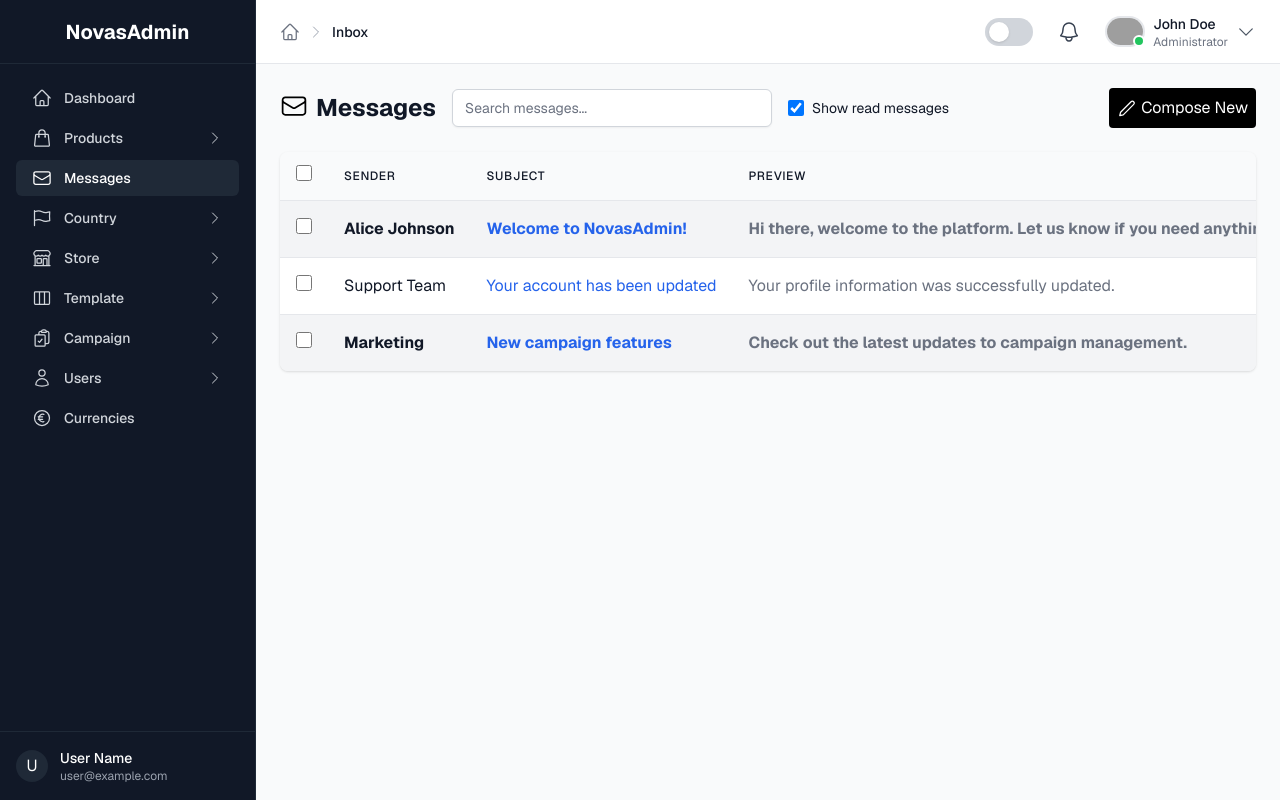
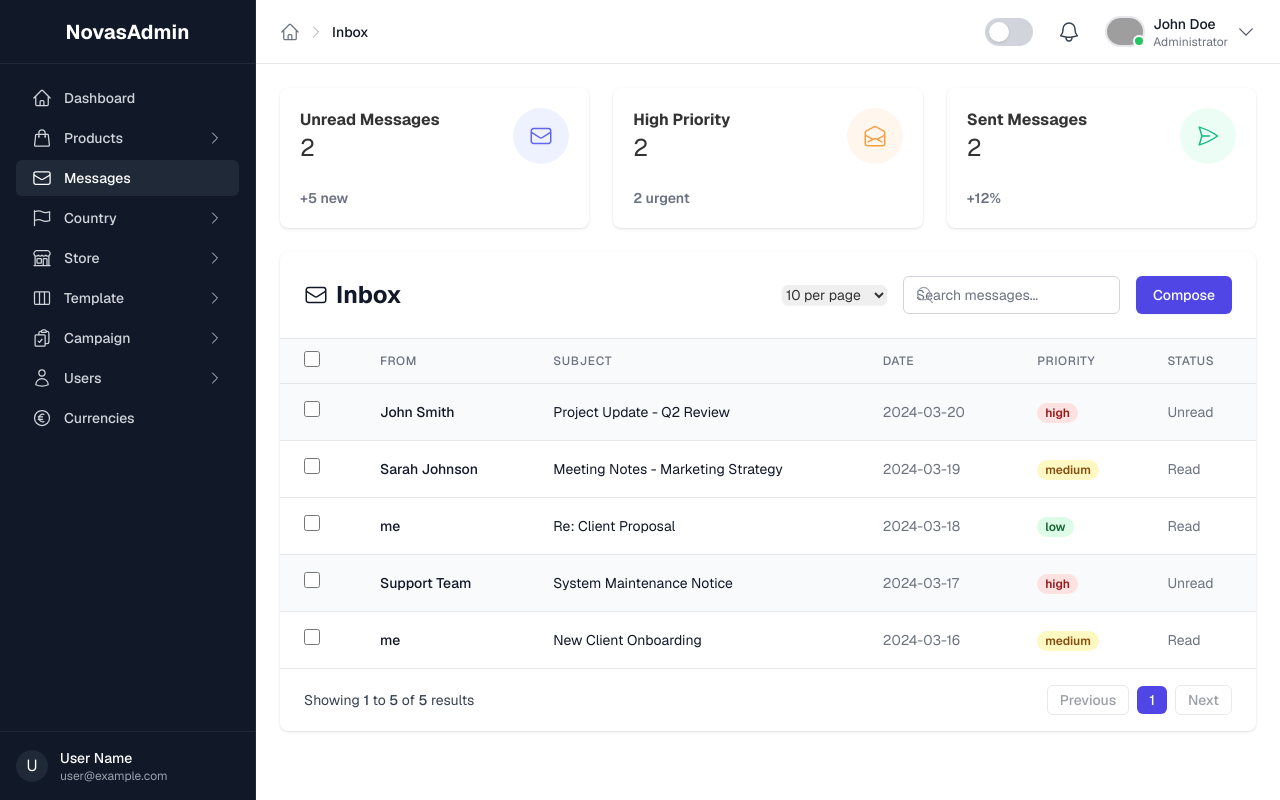
Before and after one commit to einfoengine/novasadmin, a Next.js app: page /inbox in a window 1280 px wide. Built offline with nearby package versions, Linux system fonts and the light colour scheme; grey boxes are pictures that could not be loaded.

Commit message:
Message page in progress

```diff
--- /dev/null
+++ b/public/messages.json
@@ -0,0 +1,49 @@
+{
+  "messages": [
+    {
+      "id": "1",
+      "from": "John Smith",
+      "subject": "Project Update - Q2 Review",
+      "content": "Hi team, I wanted to share the latest updates on our Q2 project progress...",
+      "date": "2024-03-20",
+      "read": false,
+      "priority": "high"
+    },
+    {
+      "id": "2",
+      "from": "Sarah Johnson",
+      "subject": "Meeting Notes - Marketing Strategy",
+      "content": "Here are the key points from today's marketing strategy meeting...",
+      "date": "2024-03-19",
+      "read": true,
+      "priority": "medium"
+    },
+    {
+      "id": "3",
+      "from": "me",
+      "subject": "Re: Client Proposal",
+      "content": "I've reviewed the proposal and have some suggestions...",
+      "date": "2024-03-18",
+      "read": true,
+      "priority": "low"
+    },
+    {
+      "id": "4",
+      "from": "Support Team",
+      "subject": "System Maintenance Notice",
+      "content": "Please be advised that our system will undergo maintenance...",
+      "date": "2024-03-17",
+      "read": false,
+      "priority": "high"
+    },
+    {
+      "id": "5",
+      "from": "me",
+      "subject": "New Client Onboarding",
+      "content": "I've completed the initial setup for the new client...",
+      "date": "2024-03-16",
+      "read": true,
+      "priority": "medium"
+    }
+  ]
+}
--- a/src/app/inbox/page.tsx
+++ b/src/app/inbox/page.tsx
@@ -1,214 +1,294 @@
 "use client";
 
+import { useState, useEffect } from "react";
 import Link from "next/link";
-import { useState } from "react";
-import { useRouter } from "next/navigation";
-import { EnvelopeIcon, StarIcon, TrashIcon, ArchiveBoxIcon, CheckCircleIcon } from "@heroicons/react/24/outline";
+import {
+  EnvelopeIcon,
+  EnvelopeOpenIcon,
+  PaperAirplaneIcon,
+  MagnifyingGlassIcon,
+  ArchiveBoxIcon,
+  TrashIcon
+} from "@heroicons/react/24/outline";
+import StatsCard from "@/components/StatsCard";
 
 interface Message {
-  id: number;
-  sender: string;
+  id: string;
+  from: string;
   subject: string;
-  preview: string;
+  content: string;
   date: string;
-  unread: boolean;
-  starred: boolean;
+  read: boolean;
+  priority: "high" | "medium" | "low";
 }
 
-const mockMessages: Message[] = [
-  {
-    id: 1,
-    sender: "Alice Johnson",
-    subject: "Welcome to NovasAdmin!",
-    preview: "Hi there, welcome to the platform. Let us know if you need anything!",
-    date: "2025-05-16",
-    unread: true,
-    starred: false,
-  },
-  {
-    id: 2,
-    sender: "Support Team",
-    subject: "Your account has been updated",
-    preview: "Your profile information was successfully updated.",
-    date: "2025-05-15",
-    unread: false,
-    starred: true,
-  },
-  {
-    id: 3,
-    sender: "Marketing",
-    subject: "New campaign features",
-    preview: "Check out the latest updates to campaign management.",
-    date: "2025-05-14",
-    unread: true,
-    starred: false,
-  },
-];
+export default function InboxPage() {
+  const [messages, setMessages] = useState<Message[]>([]);
+  const [loading, setLoading] = useState(true);
+  const [searchTerm, setSearchTerm] = useState("");
+  const [itemsPerPage, setItemsPerPage] = useState(10);
+  const [currentPage, setCurrentPage] = useState(1);
+  const [selectedIds, setSelectedIds] = useState<string[]>([]);
 
-export default function InboxPage() {
-  const [messages, setMessages] = useState<Message[]>(mockMessages);
-  const [selectedIds, setSelectedIds] = useState<number[]>([]);
-  const [search, setSearch] = useState("");
-  const [showRead, setShowRead] = useState(true);
-  const router = useRouter();
+  useEffect(() => {
+    const fetchMessages = async () => {
+      try {
+        const response = await fetch('/messages.json');
+        const data = await response.json();
+        setMessages(Array.isArray(data) ? data : data.messages || []);
+        setLoading(false);
+      } catch (error) {
+        console.error('Error fetching messages:', error);
+        setMessages([]);
+        setLoading(false);
+      }
+    };
 
-  // Filtered and searched messages
-  const filteredMessages = messages.filter((msg) => {
-    const matchesSearch =
-      msg.sender.toLowerCase().includes(search.toLowerCase()) ||
-      msg.subject.toLowerCase().includes(search.toLowerCase()) ||
-      msg.preview.toLowerCase().includes(search.toLowerCase());
-    const matchesRead = showRead ? true : msg.unread;
-    return matchesSearch && matchesRead;
-  });
+    fetchMessages();
+  }, []);
 
-  const handleSelect = (id: number) => {
-    setSelectedIds((prev) =>
-      prev.includes(id) ? prev.filter((sid) => sid !== id) : [...prev, id]
+  if (loading) {
+    return (
+      <div className="p-6">
+        <div className="flex items-center justify-center h-64">
+          <div className="text-gray-500">Loading messages...</div>
+        </div>
+      </div>
+    );
+  }
+
+  const filteredMessages = messages.filter(message =>
+    message.from.toLowerCase().includes(searchTerm.toLowerCase()) ||
+    message.subject.toLowerCase().includes(searchTerm.toLowerCase()) ||
+    message.content.toLowerCase().includes(searchTerm.toLowerCase())
+  );
+
+  const totalPages = Math.ceil(filteredMessages.length / itemsPerPage);
+  const startIndex = (currentPage - 1) * itemsPerPage;
+  const paginatedMessages = filteredMessages.slice(startIndex, startIndex + itemsPerPage);
+
+  const handleSelect = (id: string) => {
+    setSelectedIds(prev =>
+      prev.includes(id) ? prev.filter(sid => sid !== id) : [...prev, id]
+    );
+  };
+
+  const handleSelectAll = () => {
+    setSelectedIds(prev =>
+      prev.length === paginatedMessages.length ? [] : paginatedMessages.map(m => m.id)
     );
   };
 
   const handleDelete = () => {
-    setMessages((msgs) => msgs.filter((msg) => !selectedIds.includes(msg.id)));
+    setMessages(prev => prev.filter(msg => !selectedIds.includes(msg.id)));
     setSelectedIds([]);
   };
 
-
   const handleArchive = () => {
-    setMessages((msgs) => msgs.filter((msg) => !selectedIds.includes(msg.id)));
+    // In a real app, this would move messages to an archive
+    setMessages(prev => prev.filter(msg => !selectedIds.includes(msg.id)));
     setSelectedIds([]);
   };
 
+  const unreadCount = messages.filter(m => !m.read).length;
+  const highPriorityCount = messages.filter(m => m.priority === "high").length;
+  const sentCount = messages.filter(m => m.from === "me").length;
+
   return (
-    <div className="min-h-screen bg-gray-50 text-gray-900">
     <div className="p-6">
-        <div className="flex flex-col sm:flex-row sm:items-center sm:justify-between gap-4 mb-6">
-          <div className="flex items-center gap-4 flex-1 min-w-0">
-            <h1 className="text-2xl font-bold flex gap-2 shrink-0">
-              <EnvelopeIcon className="h-7 w-7 text-black" /> Messages
-            </h1>
+      <div className="grid grid-cols-1 md:grid-cols-3 gap-6 mb-6">
+        <StatsCard
+          title="Unread Messages"
+          value={unreadCount.toString()}
+          icon={<EnvelopeIcon className="w-6 h-6" />}
+          iconColor="#6366f1"
+          iconBg="#eef2ff"
+          percentage=""
+          percentageColor="#6b7280"
+          trend="+5 new"
+        />
+        <StatsCard
+          title="High Priority"
+          value={highPriorityCount.toString()}
+          icon={<EnvelopeOpenIcon className="w-6 h-6" />}
+          iconColor="#f59e42"
+          iconBg="#fff7ed"
+          percentage=""
+          percentageColor="#6b7280"
+          trend="2 urgent"
+        />
+        <StatsCard
+          title="Sent Messages"
+          value={sentCount.toString()}
+          icon={<PaperAirplaneIcon className="w-6 h-6" />}
+          iconColor="#10b981"
+          iconBg="#ecfdf5"
+          percentage=""
+          percentageColor="#6b7280"
+          trend="+12%"
+        />
+      </div>
+
+      <div className="nt-inbox-table bg-white rounded-lg shadow">
+        <div className="p-6 border-b border-gray-200">
+          <div className="flex flex-col sm:flex-row justify-between items-center gap-4">
+            <div className="flex items-center gap-2">
+              <EnvelopeIcon className="h-6 w-6 text-gray-900" />
+              <h1 className="text-2xl font-bold text-gray-900">Inbox</h1>
+            </div>
+            <div className="flex items-center gap-4">
+              <select
+                value={itemsPerPage}
+                onChange={(e) => {
+                  setItemsPerPage(Number(e.target.value));
+                  setCurrentPage(1);
+                }}
+                className="rounded-md border-gray-300 shadow-sm focus:border-indigo-500 focus:ring-indigo-500 sm:text-sm"
+              >
+                <option value={5}>5 per page</option>
+                <option value={10}>10 per page</option>
+                <option value={50}>50 per page</option>
+                <option value={100}>100 per page</option>
+                <option value={filteredMessages.length}>All</option>
+              </select>
+              <div className="relative">
                 <input
                   type="text"
-              value={search}
-              onChange={(e) => setSearch(e.target.value)}
                   placeholder="Search messages..."
-              className="w-full max-w-xs px-3 py-2 border border-gray-300 rounded-md shadow-sm focus:outline-none focus:ring-black focus:border-black text-sm"
+                  value={searchTerm}
+                  onChange={(e) => setSearchTerm(e.target.value)}
+                  className="pl-10 pr-4 py-2 border border-gray-300 rounded-md focus:outline-none focus:ring-2 focus:ring-indigo-500 focus:border-indigo-500 sm:text-sm"
                 />
-            <label className="flex items-center gap-2 text-sm cursor-pointer shrink-0">
-              <input
-                type="checkbox"
-                checked={showRead}
-                onChange={() => setShowRead((v) => !v)}
-                className="form-checkbox"
-              />
-              Show read messages
-            </label>
+                <MagnifyingGlassIcon className="h-5 w-5 text-gray-400 absolute left-3 top-1/2 transform -translate-y-1/2" />
               </div>
-          <div className="flex items-center gap-2 shrink-0">
               {selectedIds.length > 0 && (
-              <>
+                <div className="flex items-center gap-2">
+                  <button
+                    onClick={handleArchive}
+                    className="p-2 text-gray-600 hover:text-gray-900 hover:bg-gray-100 rounded-md"
+                    title="Archive"
+                  >
+                    <ArchiveBoxIcon className="h-5 w-5" />
+                  </button>
                   <button
                     onClick={handleDelete}
-                  className="p-2 rounded hover:bg-red-100 text-red-600"
-                  aria-label="Delete"
+                    className="p-2 text-red-600 hover:text-red-900 hover:bg-red-50 rounded-md"
+                    title="Delete"
                   >
                     <TrashIcon className="h-5 w-5" />
                   </button>
-                <button
-                  onClick={handleArchive}
-                  className="p-2 rounded hover:bg-gray-200 text-gray-600"
-                  aria-label="Archive"
+                </div>
+              )}
+              <Link
+                href="/inbox/compose"
+                className="inline-flex items-center px-4 py-2 border border-transparent rounded-md shadow-sm text-sm font-medium text-white bg-indigo-600 hover:bg-indigo-700 focus:outline-none focus:ring-2 focus:ring-offset-2 focus:ring-indigo-500"
               >
-                  <ArchiveBoxIcon className="h-5 w-5" />
-                </button>
-              </>
-            )}
-            <button
-              className="p-2 rounded bg-black text-white hover:bg-gray-800 flex items-center gap-1 ml-2"
-              aria-label="Compose New"
-              onClick={() => router.push('/inbox/compose')}
-            >
-              <svg xmlns="http://www.w3.org/2000/svg" fill="none" viewBox="0 0 24 24" strokeWidth={1.5} stroke="currentColor" className="h-5 w-5">
-                <path strokeLinecap="round" strokeLinejoin="round" d="M16.862 4.487a2.25 2.25 0 1 1 3.182 3.182L7.5 20.213l-4.182 1 1-4.182 12.544-12.544z" />
-              </svg>
-              <span className="hidden sm:inline">Compose New</span>
-            </button>
+                Compose
+              </Link>
             </div>
           </div>
-        <div className="bg-white shadow rounded-lg overflow-x-auto">
+        </div>
+
+        <div className="overflow-x-auto">
           <table className="min-w-full divide-y divide-gray-200">
             <thead className="bg-gray-50">
               <tr>
-                <th className="px-4 py-3">
+                <th className="px-6 py-3 text-left text-xs font-medium text-gray-500 uppercase tracking-wider">
                   <input
                     type="checkbox"
-                    checked={selectedIds.length === filteredMessages.length && filteredMessages.length > 0}
-                    onChange={(e) =>
-                      setSelectedIds(e.target.checked ? filteredMessages.map((m) => m.id) : [])
-                    }
+                    checked={selectedIds.length === paginatedMessages.length && paginatedMessages.length > 0}
+                    onChange={handleSelectAll}
+                    className="rounded border-gray-300 text-indigo-600 focus:ring-indigo-500"
                   />
                 </th>
-                <th className="px-4 py-3 text-left text-xs font-medium uppercase tracking-wider">
-                  Sender
-                </th>
-                <th className="px-4 py-3 text-left text-xs font-medium uppercase tracking-wider">
-                  Subject
-                </th>
-                <th className="px-4 py-3 text-left text-xs font-medium uppercase tracking-wider">
-                  Preview
-                </th>
-                <th className="px-4 py-3 text-left text-xs font-medium uppercase tracking-wider">
-                  Date
-                </th>
+                <th className="px-6 py-3 text-left text-xs font-medium text-gray-500 uppercase tracking-wider">From</th>
+                <th className="px-6 py-3 text-left text-xs font-medium text-gray-500 uppercase tracking-wider">Subject</th>
+                <th className="px-6 py-3 text-left text-xs font-medium text-gray-500 uppercase tracking-wider">Date</th>
+                <th className="px-6 py-3 text-left text-xs font-medium text-gray-500 uppercase tracking-wider">Priority</th>
+                <th className="px-6 py-3 text-left text-xs font-medium text-gray-500 uppercase tracking-wider">Status</th>
               </tr>
             </thead>
-            <tbody className="divide-y divide-gray-200">
-              {filteredMessages.map((msg) => (
-                <tr
-                  key={msg.id}
-                  className={`hover:bg-gray-50 cursor-pointer ${
-                    msg.unread ? "font-bold bg-gray-100" : ""
-                  }`}
-                >
-                  <td className="px-4 py-4">
+            <tbody className="bg-white divide-y divide-gray-200">
+              {paginatedMessages.map((message) => (
+                <tr key={message.id} className={!message.read ? "bg-gray-50" : ""}>
+                  <td className="px-6 py-4 whitespace-nowrap">
                     <input
                       type="checkbox"
-                      checked={selectedIds.includes(msg.id)}
-                      onChange={() => handleSelect(msg.id)}
-                      onClick={(e) => e.stopPropagation()}
+                      checked={selectedIds.includes(message.id)}
+                      onChange={() => handleSelect(message.id)}
+                      className="rounded border-gray-300 text-indigo-600 focus:ring-indigo-500"
                     />
                   </td>
-                  <td className="px-4 py-4 whitespace-nowrap">
-                    <span className="text-gray-900">{msg.sender}</span>
+                  <td className="px-6 py-4 whitespace-nowrap text-sm font-medium text-gray-900">
+                    {message.from}
                   </td>
-                  <td className="px-4 py-4 whitespace-nowrap">
-                    <span
-                      className="text-blue-600 hover:underline cursor-pointer"
-                      onClick={() => router.push(`/inbox/${msg.id}`)}
-                    >
-                      {msg.subject}
+                  <td className="px-6 py-4 whitespace-nowrap text-sm text-gray-900">
+                    <Link href={`/inbox/${message.id}`} className="hover:text-indigo-600">
+                      {message.subject}
+                    </Link>
+                  </td>
+                  <td className="px-6 py-4 whitespace-nowrap text-sm text-gray-500">
+                    {message.date}
+                  </td>
+                  <td className="px-6 py-4 whitespace-nowrap">
+                    <span className={`px-2 inline-flex text-xs leading-5 font-semibold rounded-full ${
+                      message.priority === "high"
+                        ? "bg-red-100 text-red-800"
+                        : message.priority === "medium"
+                        ? "bg-yellow-100 text-yellow-800"
+                        : "bg-green-100 text-green-800"
+                    }`}>
+                      {message.priority}
                     </span>
                   </td>
-                  <td className="px-4 py-4 whitespace-nowrap text-gray-500">
-                    <span
-                      className="hover:underline cursor-pointer"
-                      onClick={() => router.push(`/inbox/${msg.id}`)}
-                    >
-                      {msg.preview}
-                    </span>
-                  </td>
-                  <td className="px-4 py-4 whitespace-nowrap text-xs text-gray-400">
-                    {msg.date}
+                  <td className="px-6 py-4 whitespace-nowrap text-sm text-gray-500">
+                    {message.read ? "Read" : "Unread"}
                   </td>
                 </tr>
               ))}
             </tbody>
           </table>
-          {filteredMessages.length === 0 && (
-            <div className="p-8 text-center text-gray-500">
-              No messages.
         </div>
-          )}
+
+        <div className="px-6 py-4 border-t border-gray-200">
+          <div className="flex items-center justify-between">
+            <div className="text-sm text-gray-700">
+              Showing <span className="font-medium">{startIndex + 1}</span> to{" "}
+              <span className="font-medium">
+                {Math.min(startIndex + itemsPerPage, filteredMessages.length)}
+              </span>{" "}
+              of <span className="font-medium">{filteredMessages.length}</span> results
+            </div>
+            <div className="flex items-center space-x-2">
+              <button
+                onClick={() => setCurrentPage(currentPage - 1)}
+                disabled={currentPage === 1}
+                className="px-3 py-1 rounded-md border border-gray-300 text-sm font-medium text-gray-700 hover:bg-gray-50 disabled:opacity-50 disabled:cursor-not-allowed"
+              >
+                Previous
+              </button>
+              {Array.from({ length: totalPages }, (_, i) => i + 1).map((page) => (
+                <button
+                  key={page}
+                  onClick={() => setCurrentPage(page)}
+                  className={`px-3 py-1 rounded-md text-sm font-medium ${
+                    currentPage === page
+                      ? "bg-indigo-600 text-white"
+                      : "border border-gray-300 text-gray-700 hover:bg-gray-50"
+                  }`}
+                >
+                  {page}
+                </button>
+              ))}
+              <button
+                onClick={() => setCurrentPage(currentPage + 1)}
+                disabled={currentPage === totalPages}
+                className="px-3 py-1 rounded-md border border-gray-300 text-sm font-medium text-gray-700 hover:bg-gray-50 disabled:opacity-50 disabled:cursor-not-allowed"
+              >
+                Next
+              </button>
+            </div>
+          </div>
         </div>
       </div>
     </div>
```
Lines whose indentation alone changed are shown as unchanged.
